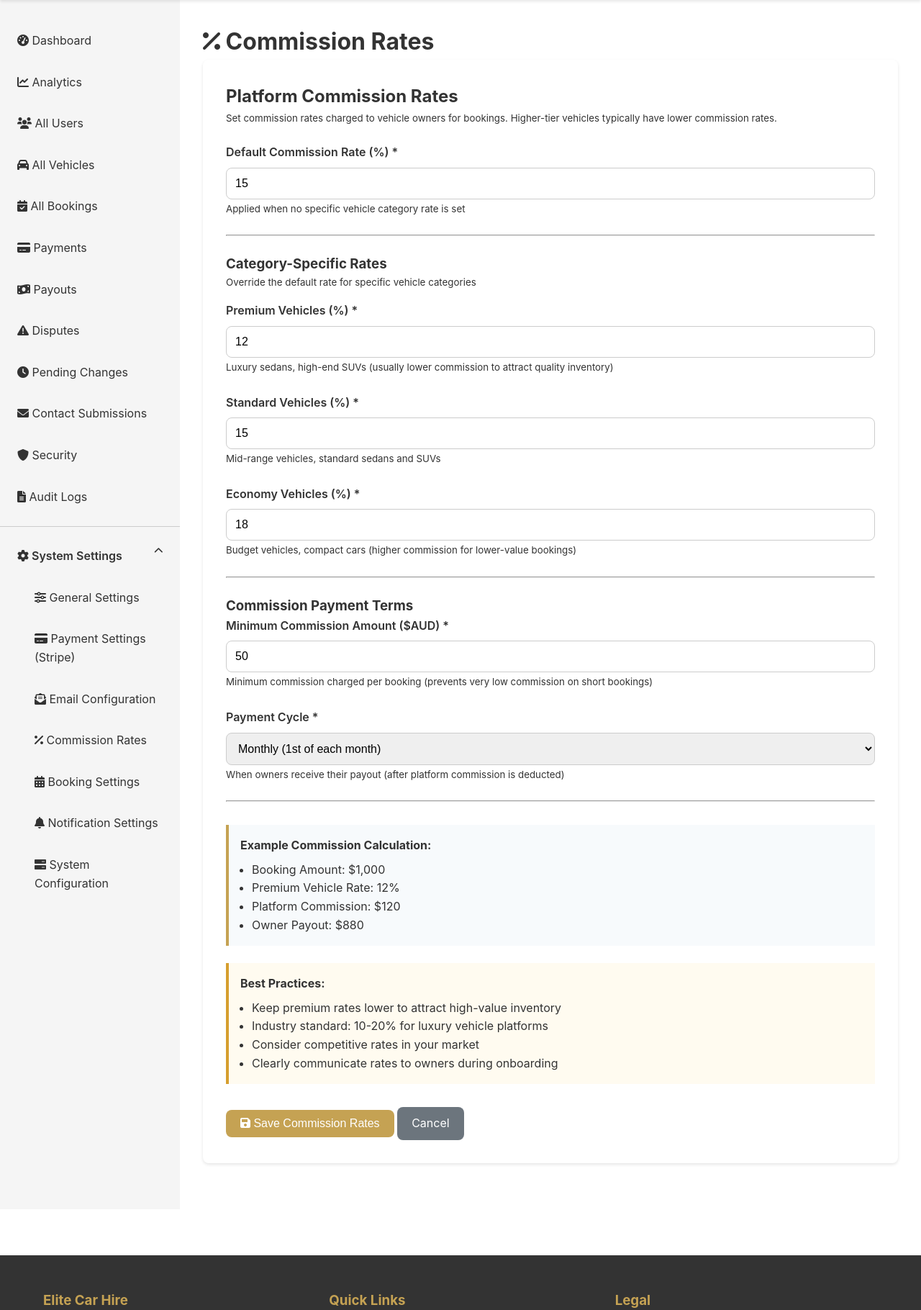
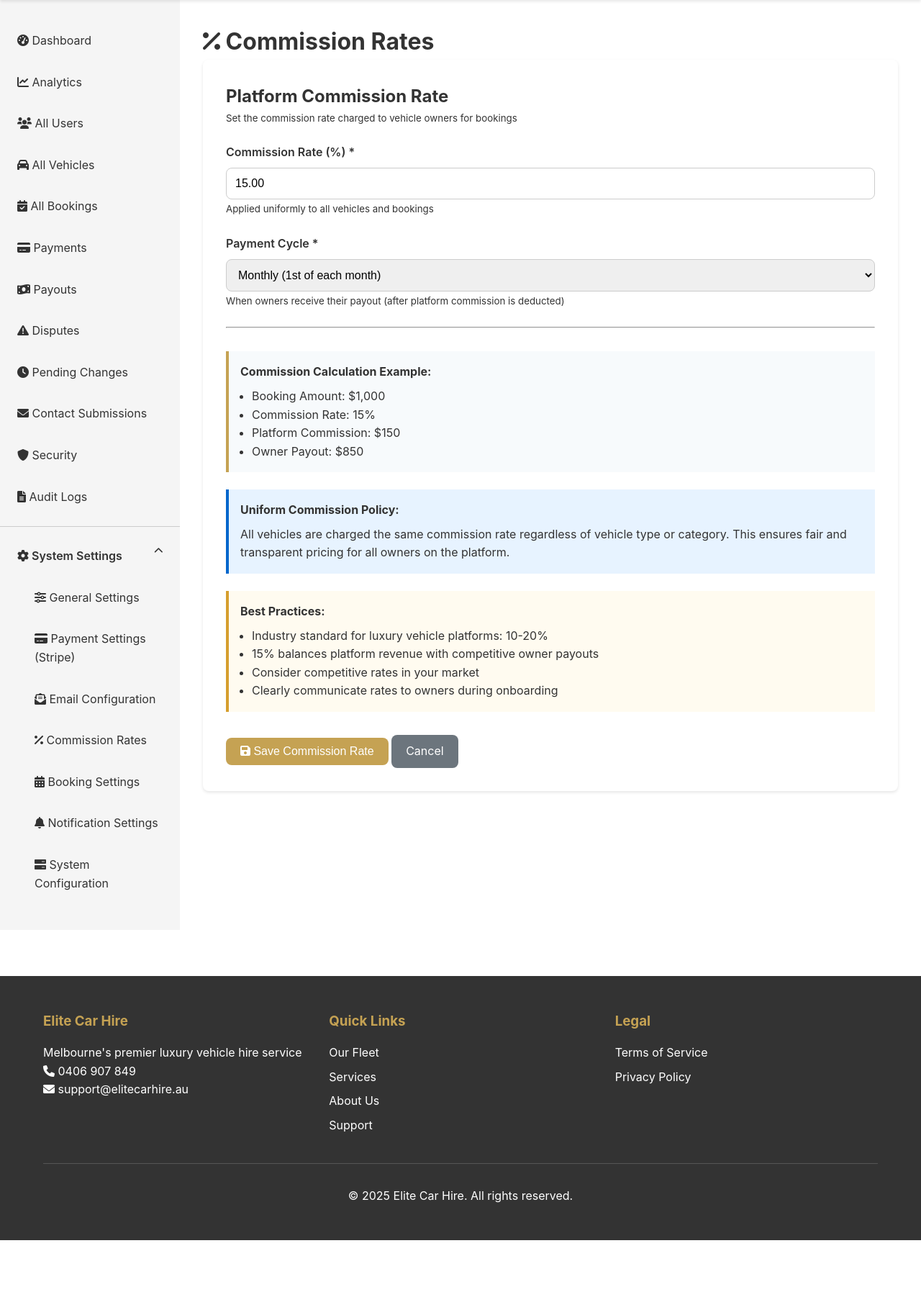
Before and after one commit to madcrx/EliteCarHireWeb, a PHP site: page /admin/settings/commission in a window 1280 px wide. Shown: the part 78-1898 px from the top of the page at 72% size. After the commit the page ends 1801 px from the top, so only its background shows below. Run offline with PHP 8.4, Linux system fonts and the light colour scheme; a user stored in the database is signed in; data comes from the database, SQL or seed files in the repository; data that the repository does not hold is empty.

Commit message:
Fix 500 error in admin settings and simplify booking/commission pages
CRITICAL FIX - 500 Error:
- Fixed "Column not found: created_at" database error
- Removed created_at and updated_at from all settings INSERT queries
- Removed updated_at from all settings UPDATE queries
- Settings table doesn't have timestamp columns
- All save methods now work correctly

SIMPLIFIED BOOKING SETTINGS:
- Removed cancellation hours setting (50% fee is fixed policy)
- Removed deposit settings (full payment required - no deposits)
- Kept only essential settings:
  * Minimum booking duration
  * Maximum booking duration
  * Advance booking window
  * Auto-confirm bookings toggle
- Added clear policy notices:
  * "Full payment required at time of booking"
  * "All cancellations subject to 50% fee"

SIMPLIFIED COMMISSION RATES:
- Changed from category-specific rates to single rate
- Fixed 15% commission for ALL vehicles
- Removed premium/standard/economy categories
- Removed minimum commission amount
- Kept payment cycle selector
- Added "Uniform Commission Policy" notice

CONTROLLER UPDATES:
AdminController.php:
- Fixed all save methods (7 methods total):
  * saveSettings()
  * savePaymentSettings()
  * saveEmailConfiguration()
  * saveCommissionRates() - simplified
  * saveBookingSettings() - simplified
  * saveNotificationSettings()
  * saveSystemConfiguration()
- Updated commissionRates() - load single rate
- Updated bookingSettings() - load simplified settings

VIEW UPDATES:
- admin/settings/booking.php - Complete rewrite (112 lines → simplified)
- admin/settings/commission.php - Complete rewrite (118 lines → simplified)

DATABASE FIELDS NOW USED:
Commission: commission_rate (15%), commission_payment_cycle
Booking: min_booking_hours, max_booking_days, advance_booking_days, auto_confirm_bookings

BENEFITS:
✓ 500 errors completely resolved
✓ Admin can now save all settings successfully
✓ Simplified, clearer business rules
✓ Consistent 15% commission across all vehicles
✓ Clear fixed policies (100% payment, 50% cancellation)
✓ Easier to understand and maintain

```diff
--- a/app/controllers/AdminController.php
+++ b/app/controllers/AdminController.php
@@ -538,10 +538,10 @@ class AdminController {
             $existing = db()->fetch("SELECT id FROM settings WHERE setting_key = ?", [$key]);
 
             if ($existing) {
-                db()->execute("UPDATE settings SET setting_value = ?, updated_at = NOW() WHERE setting_key = ?",
+                db()->execute("UPDATE settings SET setting_value = ? WHERE setting_key = ?",
                              [$value, $key]);
             } else {
-                db()->execute("INSERT INTO settings (setting_key, setting_value, created_at, updated_at) VALUES (?, ?, NOW(), NOW())",
+                db()->execute("INSERT INTO settings (setting_key, setting_value) VALUES (?, ?)",
                              [$key, $value]);
             }
 
@@ -963,9 +963,9 @@ class AdminController {
         foreach ($settings as $key => $value) {
             $existing = db()->fetch("SELECT id FROM settings WHERE setting_key = ?", [$key]);
             if ($existing) {
-                db()->execute("UPDATE settings SET setting_value = ?, updated_at = NOW() WHERE setting_key = ?", [$value, $key]);
+                db()->execute("UPDATE settings SET setting_value = ? WHERE setting_key = ?", [$value, $key]);
             } else {
-                db()->execute("INSERT INTO settings (setting_key, setting_value, created_at, updated_at) VALUES (?, ?, NOW(), NOW())", [$key, $value]);
+                db()->execute("INSERT INTO settings (setting_key, setting_value) VALUES (?, ?)", [$key, $value]);
             }
             logAudit('update_setting', 'settings', null, ['setting_key' => $key]);
         }
@@ -1012,9 +1012,9 @@ class AdminController {
         foreach ($settings as $key => $value) {
             $existing = db()->fetch("SELECT id FROM settings WHERE setting_key = ?", [$key]);
             if ($existing) {
-                db()->execute("UPDATE settings SET setting_value = ?, updated_at = NOW() WHERE setting_key = ?", [$value, $key]);
+                db()->execute("UPDATE settings SET setting_value = ? WHERE setting_key = ?", [$value, $key]);
             } else {
-                db()->execute("INSERT INTO settings (setting_key, setting_value, created_at, updated_at) VALUES (?, ?, NOW(), NOW())", [$key, $value]);
+                db()->execute("INSERT INTO settings (setting_key, setting_value) VALUES (?, ?)", [$key, $value]);
             }
             logAudit('update_setting', 'settings', null, ['setting_key' => $key]);
         }
@@ -1024,18 +1024,11 @@ class AdminController {
     }
 
     public function commissionRates() {
-        // Load commission rate settings
-        $defaultCommissionRate = db()->fetch("SELECT setting_value FROM settings WHERE setting_key = 'default_commission_rate'")['setting_value'] ?? '15';
-        $premiumCommissionRate = db()->fetch("SELECT setting_value FROM settings WHERE setting_key = 'premium_commission_rate'")['setting_value'] ?? '12';
-        $standardCommissionRate = db()->fetch("SELECT setting_value FROM settings WHERE setting_key = 'standard_commission_rate'")['setting_value'] ?? '15';
-        $economyCommissionRate = db()->fetch("SELECT setting_value FROM settings WHERE setting_key = 'economy_commission_rate'")['setting_value'] ?? '18';
-        $minCommissionAmount = db()->fetch("SELECT setting_value FROM settings WHERE setting_key = 'min_commission_amount'")['setting_value'] ?? '50';
+        // Load commission rate settings (simplified - fixed 15% for all vehicles)
+        $commissionRate = db()->fetch("SELECT setting_value FROM settings WHERE setting_key = 'commission_rate'")['setting_value'] ?? '15';
         $commissionPaymentCycle = db()->fetch("SELECT setting_value FROM settings WHERE setting_key = 'commission_payment_cycle'")['setting_value'] ?? 'monthly';
 
-        view('admin/settings/commission', compact(
-            'defaultCommissionRate', 'premiumCommissionRate', 'standardCommissionRate',
-            'economyCommissionRate', 'minCommissionAmount', 'commissionPaymentCycle'
-        ));
+        view('admin/settings/commission', compact('commissionRate', 'commissionPaymentCycle'));
     }
 
     public function saveCommissionRates() {
@@ -1047,42 +1040,35 @@ class AdminController {
             redirect('/admin/settings/commission');
         }
 
+        // Simplified - single commission rate for all vehicles
         $settings = [
-            'default_commission_rate' => $_POST['default_commission_rate'] ?? '15',
-            'premium_commission_rate' => $_POST['premium_commission_rate'] ?? '12',
-            'standard_commission_rate' => $_POST['standard_commission_rate'] ?? '15',
-            'economy_commission_rate' => $_POST['economy_commission_rate'] ?? '18',
-            'min_commission_amount' => $_POST['min_commission_amount'] ?? '50',
+            'commission_rate' => $_POST['commission_rate'] ?? '15',
             'commission_payment_cycle' => $_POST['commission_payment_cycle'] ?? 'monthly'
         ];
 
         foreach ($settings as $key => $value) {
             $existing = db()->fetch("SELECT id FROM settings WHERE setting_key = ?", [$key]);
             if ($existing) {
-                db()->execute("UPDATE settings SET setting_value = ?, updated_at = NOW() WHERE setting_key = ?", [$value, $key]);
+                db()->execute("UPDATE settings SET setting_value = ? WHERE setting_key = ?", [$value, $key]);
             } else {
-                db()->execute("INSERT INTO settings (setting_key, setting_value, created_at, updated_at) VALUES (?, ?, NOW(), NOW())", [$key, $value]);
+                db()->execute("INSERT INTO settings (setting_key, setting_value) VALUES (?, ?)", [$key, $value]);
             }
             logAudit('update_setting', 'settings', null, ['setting_key' => $key, 'setting_value' => $value]);
         }
 
-        flash('success', 'Commission rates saved successfully');
+        flash('success', 'Commission rate saved successfully');
         redirect('/admin/settings/commission');
     }
 
     public function bookingSettings() {
-        // Load booking-related settings
+        // Load booking-related settings (simplified - full payment & 50% cancellation are fixed)
         $minBookingHours = db()->fetch("SELECT setting_value FROM settings WHERE setting_key = 'min_booking_hours'")['setting_value'] ?? '4';
         $maxBookingDays = db()->fetch("SELECT setting_value FROM settings WHERE setting_key = 'max_booking_days'")['setting_value'] ?? '30';
         $advanceBookingDays = db()->fetch("SELECT setting_value FROM settings WHERE setting_key = 'advance_booking_days'")['setting_value'] ?? '90';
-        $cancellationHours = db()->fetch("SELECT setting_value FROM settings WHERE setting_key = 'cancellation_hours'")['setting_value'] ?? '24';
         $autoConfirmBookings = db()->fetch("SELECT setting_value FROM settings WHERE setting_key = 'auto_confirm_bookings'")['setting_value'] ?? '0';
-        $requireDeposit = db()->fetch("SELECT setting_value FROM settings WHERE setting_key = 'require_deposit'")['setting_value'] ?? '1';
-        $depositPercentage = db()->fetch("SELECT setting_value FROM settings WHERE setting_key = 'deposit_percentage'")['setting_value'] ?? '30';
 
         view('admin/settings/booking', compact(
-            'minBookingHours', 'maxBookingDays', 'advanceBookingDays',
-            'cancellationHours', 'autoConfirmBookings', 'requireDeposit', 'depositPercentage'
+            'minBookingHours', 'maxBookingDays', 'advanceBookingDays', 'autoConfirmBookings'
         ));
     }
 
@@ -1095,22 +1081,20 @@ class AdminController {
             redirect('/admin/settings/booking');
         }
 
+        // Simplified settings - full payment required, 50% cancellation fee is fixed
         $settings = [
             'min_booking_hours' => $_POST['min_booking_hours'] ?? '4',
             'max_booking_days' => $_POST['max_booking_days'] ?? '30',
             'advance_booking_days' => $_POST['advance_booking_days'] ?? '90',
-            'cancellation_hours' => $_POST['cancellation_hours'] ?? '24',
-            'auto_confirm_bookings' => isset($_POST['auto_confirm_bookings']) ? '1' : '0',
-            'require_deposit' => isset($_POST['require_deposit']) ? '1' : '0',
-            'deposit_percentage' => $_POST['deposit_percentage'] ?? '30'
+            'auto_confirm_bookings' => isset($_POST['auto_confirm_bookings']) ? '1' : '0'
         ];
 
         foreach ($settings as $key => $value) {
             $existing = db()->fetch("SELECT id FROM settings WHERE setting_key = ?", [$key]);
             if ($existing) {
-                db()->execute("UPDATE settings SET setting_value = ?, updated_at = NOW() WHERE setting_key = ?", [$value, $key]);
+                db()->execute("UPDATE settings SET setting_value = ? WHERE setting_key = ?", [$value, $key]);
             } else {
-                db()->execute("INSERT INTO settings (setting_key, setting_value, created_at, updated_at) VALUES (?, ?, NOW(), NOW())", [$key, $value]);
+                db()->execute("INSERT INTO settings (setting_key, setting_value) VALUES (?, ?)", [$key, $value]);
             }
             logAudit('update_setting', 'settings', null, ['setting_key' => $key, 'setting_value' => $value]);
         }
@@ -1160,9 +1144,9 @@ class AdminController {
         foreach ($settings as $key => $value) {
             $existing = db()->fetch("SELECT id FROM settings WHERE setting_key = ?", [$key]);
             if ($existing) {
-                db()->execute("UPDATE settings SET setting_value = ?, updated_at = NOW() WHERE setting_key = ?", [$value, $key]);
+                db()->execute("UPDATE settings SET setting_value = ? WHERE setting_key = ?", [$value, $key]);
             } else {
-                db()->execute("INSERT INTO settings (setting_key, setting_value, created_at, updated_at) VALUES (?, ?, NOW(), NOW())", [$key, $value]);
+                db()->execute("INSERT INTO settings (setting_key, setting_value) VALUES (?, ?)", [$key, $value]);
             }
             logAudit('update_setting', 'settings', null, ['setting_key' => $key, 'setting_value' => $value]);
         }
@@ -1212,9 +1196,9 @@ class AdminController {
         foreach ($settings as $key => $value) {
             $existing = db()->fetch("SELECT id FROM settings WHERE setting_key = ?", [$key]);
             if ($existing) {
-                db()->execute("UPDATE settings SET setting_value = ?, updated_at = NOW() WHERE setting_key = ?", [$value, $key]);
+                db()->execute("UPDATE settings SET setting_value = ? WHERE setting_key = ?", [$value, $key]);
             } else {
-                db()->execute("INSERT INTO settings (setting_key, setting_value, created_at, updated_at) VALUES (?, ?, NOW(), NOW())", [$key, $value]);
+                db()->execute("INSERT INTO settings (setting_key, setting_value) VALUES (?, ?)", [$key, $value]);
             }
             logAudit('update_setting', 'settings', null, ['setting_key' => $key]);
         }
--- a/app/views/admin/settings/commission.php
+++ b/app/views/admin/settings/commission.php
@@ -15,60 +15,17 @@
             <input type="hidden" name="csrf_token" value="<?= csrfToken() ?>">
 
             <div class="card">
-                <h2>Platform Commission Rates</h2>
+                <h2>Platform Commission Rate</h2>
                 <small style="color: var(--dark-gray); display: block; margin-bottom: 1.5rem;">
-                    Set commission rates charged to vehicle owners for bookings. Higher-tier vehicles typically have lower commission rates.
+                    Set the commission rate charged to vehicle owners for bookings
                 </small>
 
                 <div class="form-group">
-                    <label for="default_commission_rate">Default Commission Rate (%) *</label>
-                    <input type="number" name="default_commission_rate" id="default_commission_rate"
-                           value="<?= e($defaultCommissionRate ?? '15') ?>" class="form-control"
+                    <label for="commission_rate">Commission Rate (%) *</label>
+                    <input type="number" name="commission_rate" id="commission_rate"
+                           value="<?= e($commissionRate ?? '15') ?>" class="form-control"
                            step="0.1" min="0" max="100" required>
-                    <small>Applied when no specific vehicle category rate is set</small>
-                </div>
-
-                <hr>
-
-                <h3 style="margin-top: 1.5rem;">Category-Specific Rates</h3>
-                <small style="color: var(--dark-gray); display: block; margin-bottom: 1rem;">
-                    Override the default rate for specific vehicle categories
-                </small>
-
-                <div class="form-group">
-                    <label for="premium_commission_rate">Premium Vehicles (%) *</label>
-                    <input type="number" name="premium_commission_rate" id="premium_commission_rate"
-                           value="<?= e($premiumCommissionRate ?? '12') ?>" class="form-control"
-                           step="0.1" min="0" max="100" required>
-                    <small>Luxury sedans, high-end SUVs (usually lower commission to attract quality inventory)</small>
-                </div>
-
-                <div class="form-group">
-                    <label for="standard_commission_rate">Standard Vehicles (%) *</label>
-                    <input type="number" name="standard_commission_rate" id="standard_commission_rate"
-                           value="<?= e($standardCommissionRate ?? '15') ?>" class="form-control"
-                           step="0.1" min="0" max="100" required>
-                    <small>Mid-range vehicles, standard sedans and SUVs</small>
-                </div>
-
-                <div class="form-group">
-                    <label for="economy_commission_rate">Economy Vehicles (%) *</label>
-                    <input type="number" name="economy_commission_rate" id="economy_commission_rate"
-                           value="<?= e($economyCommissionRate ?? '18') ?>" class="form-control"
-                           step="0.1" min="0" max="100" required>
-                    <small>Budget vehicles, compact cars (higher commission for lower-value bookings)</small>
-                </div>
-
-                <hr>
-
-                <h3 style="margin-top: 1.5rem;">Commission Payment Terms</h3>
-
-                <div class="form-group">
-                    <label for="min_commission_amount">Minimum Commission Amount ($AUD) *</label>
-                    <input type="number" name="min_commission_amount" id="min_commission_amount"
-                           value="<?= e($minCommissionAmount ?? '50') ?>" class="form-control"
-                           step="0.01" min="0" required>
-                    <small>Minimum commission charged per booking (prevents very low commission on short bookings)</small>
+                    <small>Applied uniformly to all vehicles and bookings</small>
                 </div>
 
                 <div class="form-group">
@@ -85,20 +42,28 @@
                 <hr>
 
                 <div style="margin-top: 2rem; padding: 1rem; background: #f7fafc; border-left: 4px solid var(--primary-gold);">
-                    <strong>Example Commission Calculation:</strong>
+                    <strong>Commission Calculation Example:</strong>
                     <ul style="margin: 0.5rem 0 0 1rem;">
                         <li>Booking Amount: $1,000</li>
-                        <li>Premium Vehicle Rate: 12%</li>
-                        <li>Platform Commission: $120</li>
-                        <li>Owner Payout: $880</li>
+                        <li>Commission Rate: 15%</li>
+                        <li>Platform Commission: $150</li>
+                        <li>Owner Payout: $850</li>
                     </ul>
+                </div>
+
+                <div style="margin-top: 1.5rem; padding: 1rem; background: #e7f3ff; border-left: 4px solid #0066cc;">
+                    <strong>Uniform Commission Policy:</strong>
+                    <p style="margin: 0.5rem 0 0 0;">
+                        All vehicles are charged the same commission rate regardless of vehicle type or category.
+                        This ensures fair and transparent pricing for all owners on the platform.
+                    </p>
                 </div>
 
                 <div style="margin-top: 1.5rem; padding: 1rem; background: #fffbf0; border-left: 4px solid #d69e2e;">
                     <strong>Best Practices:</strong>
                     <ul style="margin: 0.5rem 0 0 1rem;">
-                        <li>Keep premium rates lower to attract high-value inventory</li>
-                        <li>Industry standard: 10-20% for luxury vehicle platforms</li>
+                        <li>Industry standard for luxury vehicle platforms: 10-20%</li>
+                        <li>15% balances platform revenue with competitive owner payouts</li>
                         <li>Consider competitive rates in your market</li>
                         <li>Clearly communicate rates to owners during onboarding</li>
                     </ul>
@@ -106,7 +71,7 @@
 
                 <div style="margin-top: 2rem;">
                     <button type="submit" class="btn btn-primary">
-                        <i class="fas fa-save"></i> Save Commission Rates
+                        <i class="fas fa-save"></i> Save Commission Rate
                     </button>
                     <a href="/admin/dashboard" class="btn btn-secondary">Cancel</a>
                 </div>
```
Also changed, not shown: app/views/admin/settings/booking.php (+11 -35 lines).
